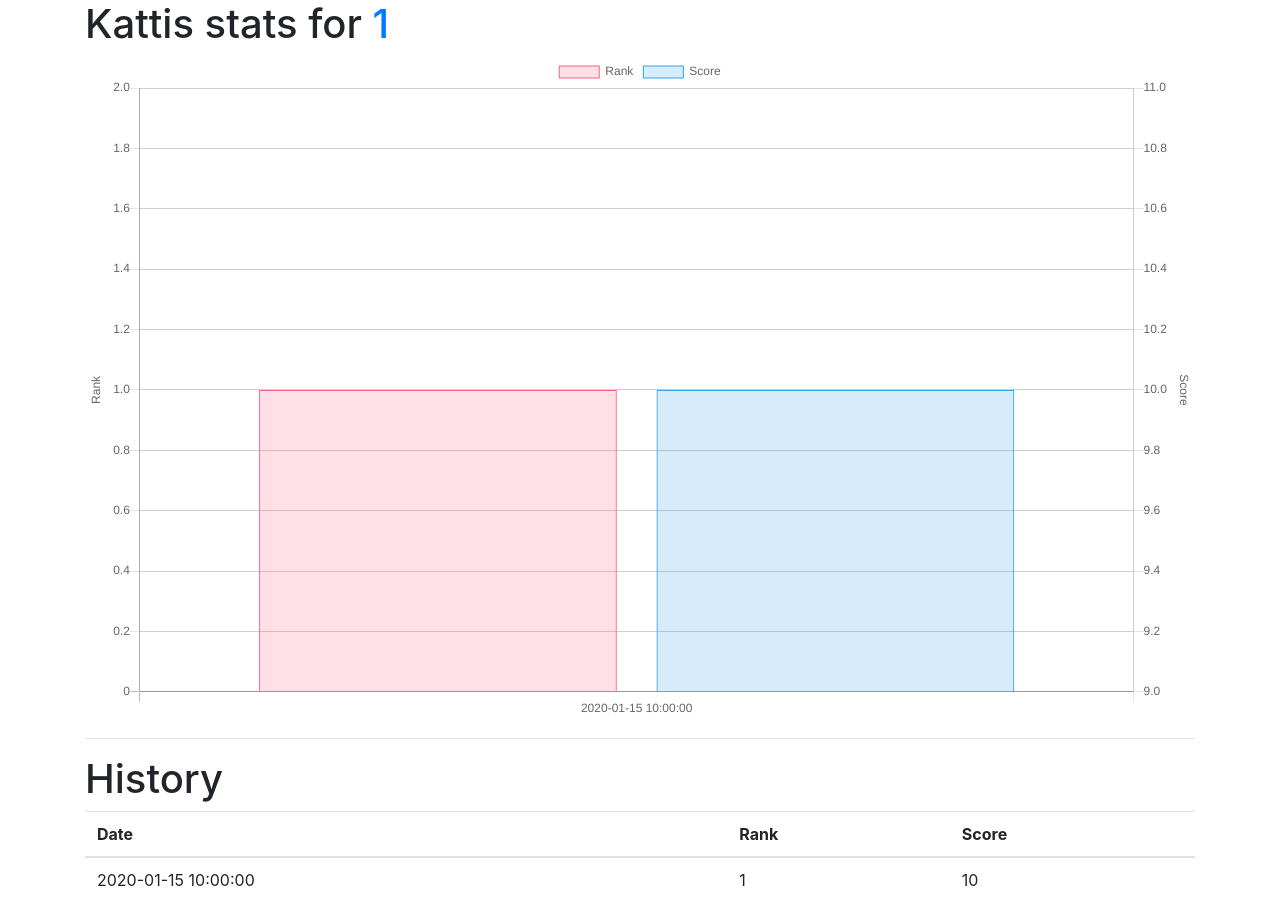
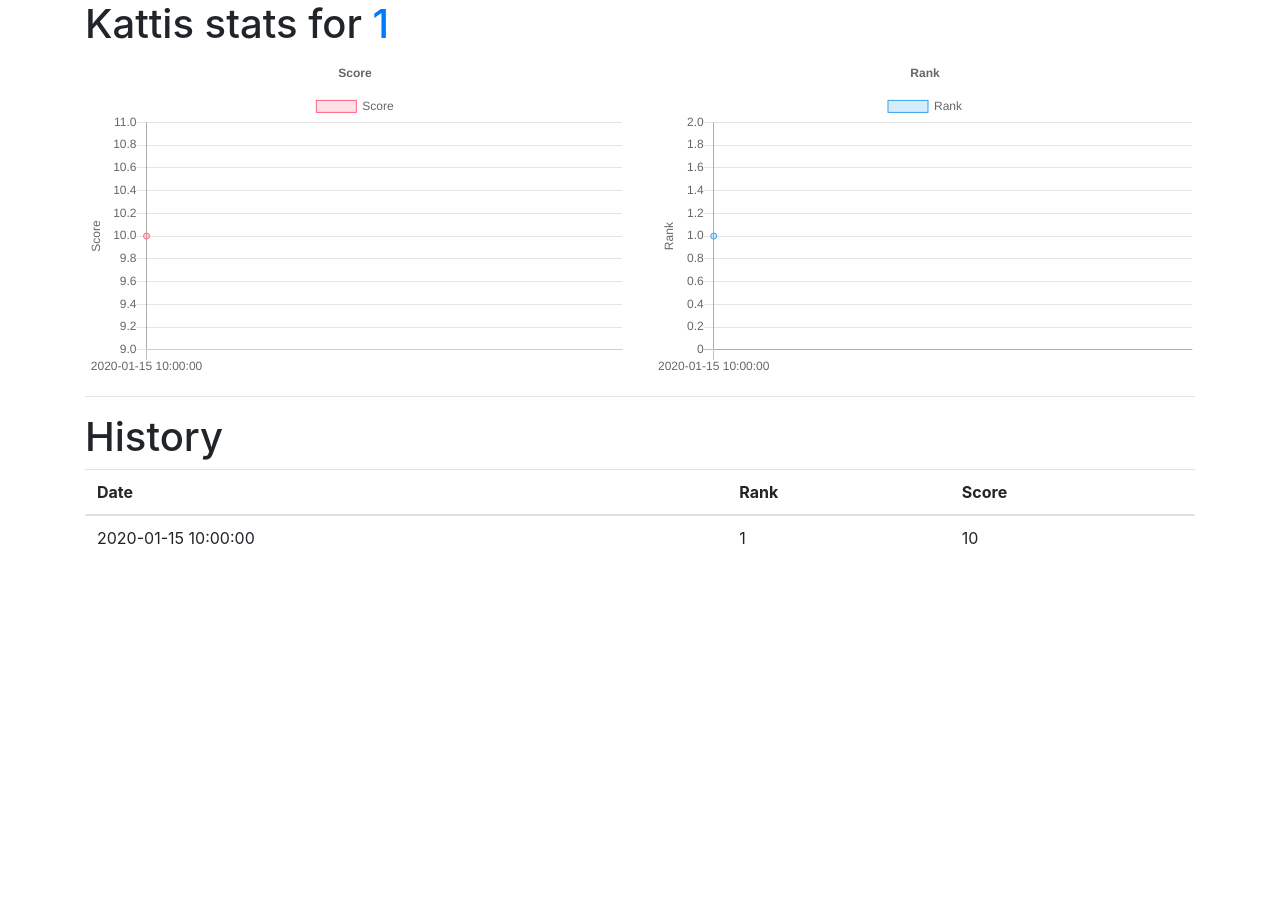
Before and after one commit to dkgv/kattis-stats, a Flask app: template templates/view_stats.html in a window 1280 px wide. After the commit the page ends 544 px from the top, so only its background shows below. Run offline with Flask 2, Linux system fonts and the light colour scheme; the template is opened without the code that fills it: most values are stand-ins (such as "Sample title", 1, 10 or a date in 2020); some libraries are stand-ins or nearby versions.

Commit message:
Divide bar chart into two separate line charts

```diff
--- a/templates/index.html
+++ b/templates/index.html
@@ -15,7 +15,7 @@
                     <h3>Add yourself to the list</h3>
                     <p>Check back 24 hrs after adding yourself.</p>
                     <form class="form-inline" method="POST" action="/api/add_user">
-                        <input class="form-control" type="text" name="uid" id="uid">
+                        <input class="form-control" type="text" placeholder="Kattis uid (https://open.kattis.com/users/<uid>)" name="uid" id="uid">
                         <input class="btn btn-primary" type="submit" value="Submit">
                     </form>
                 </div>
--- a/templates/view_stats.html
+++ b/templates/view_stats.html
@@ -8,7 +8,15 @@
     <body>
         <div class="container">
             <h1>Kattis stats for <a href="https://open.kattis.com/users/{{ uid }}">{{ uid }}</a></h1>
-            <canvas id="stats" width="500" height="300"></canvas>
+
+            <div class="row">
+                <div class="col-6">
+                    <canvas id="score-chart" width="500" height="300"></canvas>
+                </div>
+                <div class="col-6">
+                    <canvas id="rank-chart" width="500" height="300"></canvas>
+                </div>
+            </div>
 
             <hr>
 
@@ -34,35 +42,59 @@
         </div>
 
         <script type="text/javascript">
-            var ctx = document.getElementById('stats').getContext('2d');
-            var myChart = new Chart(ctx, {
-                type: 'bar',
-
+            var ctx = document.getElementById('score-chart').getContext('2d');
+            new Chart(ctx, {
+                type: 'line',
                 data: {
                     labels: [
-                        {% for datum in history %}
-                        '{{ datum["Date"] }}',
-                        {% endfor %}
+                        {% for datum in history %}'{{ datum["Date"] }}',{% endfor %}
                     ],
                     datasets: [
                         {
-                            label: 'Rank',
-                            yAxisID: 'Rank',
+                            label: 'Score',
                             data: [
                                 {% for datum in history %}
-                                {{ datum["Rank"] }},
+                                {{ datum["Score"] }},
                                 {% endfor %}
                             ],
                             backgroundColor: 'rgba(255, 99, 132, 0.2)',
                             borderColor: 'rgba(255, 99, 132, 1)',
                             borderWidth: 1
                         },
+                    ]
+                },
+                options: {
+                    responsive: true,
+                    title: {
+                        display: true,
+                        text: "Score"
+                    },
+                    scales: {
+                        yAxes: [
+                            {
+                                scaleLabel: {
+                                    display: true,
+                                    labelString: 'Score'
+                                }
+                            },
+                        ]
+                    }
+                }
+            });
+
+            var ctx = document.getElementById('rank-chart').getContext('2d');
+            new Chart(ctx, {
+                type: 'line',
+                data: {
+                    labels: [
+                        {% for datum in history %}'{{ datum["Date"] }}',{% endfor %}
+                    ],
+                    datasets: [
                         {
-                            label: 'Score',
-                            yAxisID: 'Score',
+                            label: 'Rank',
                             data: [
                                 {% for datum in history %}
-                                {{ datum["Score"] }},
+                                {{ datum["Rank"] }},
                                 {% endfor %}
                             ],
                             backgroundColor: 'rgba(54, 162, 235, 0.2)',
@@ -72,23 +104,17 @@
                     ]
                 },
                 options: {
-                    responsive:true,
+                    responsive: true,
+                    title: {
+                        display: true,
+                        text: "Rank"
+                    },
                     scales: {
                         yAxes: [
                             {
-                                id: 'Rank',
-                                position: 'left',
                                 scaleLabel: {
                                     display: true,
                                     labelString: 'Rank'
-                                }
-                            },
-                            {
-                                id: 'Score',
-                                position: 'right',
-                                scaleLabel: {
-                                    display: true,
-                                    labelString: 'Score'
                                 }
                             },
                         ]
```
